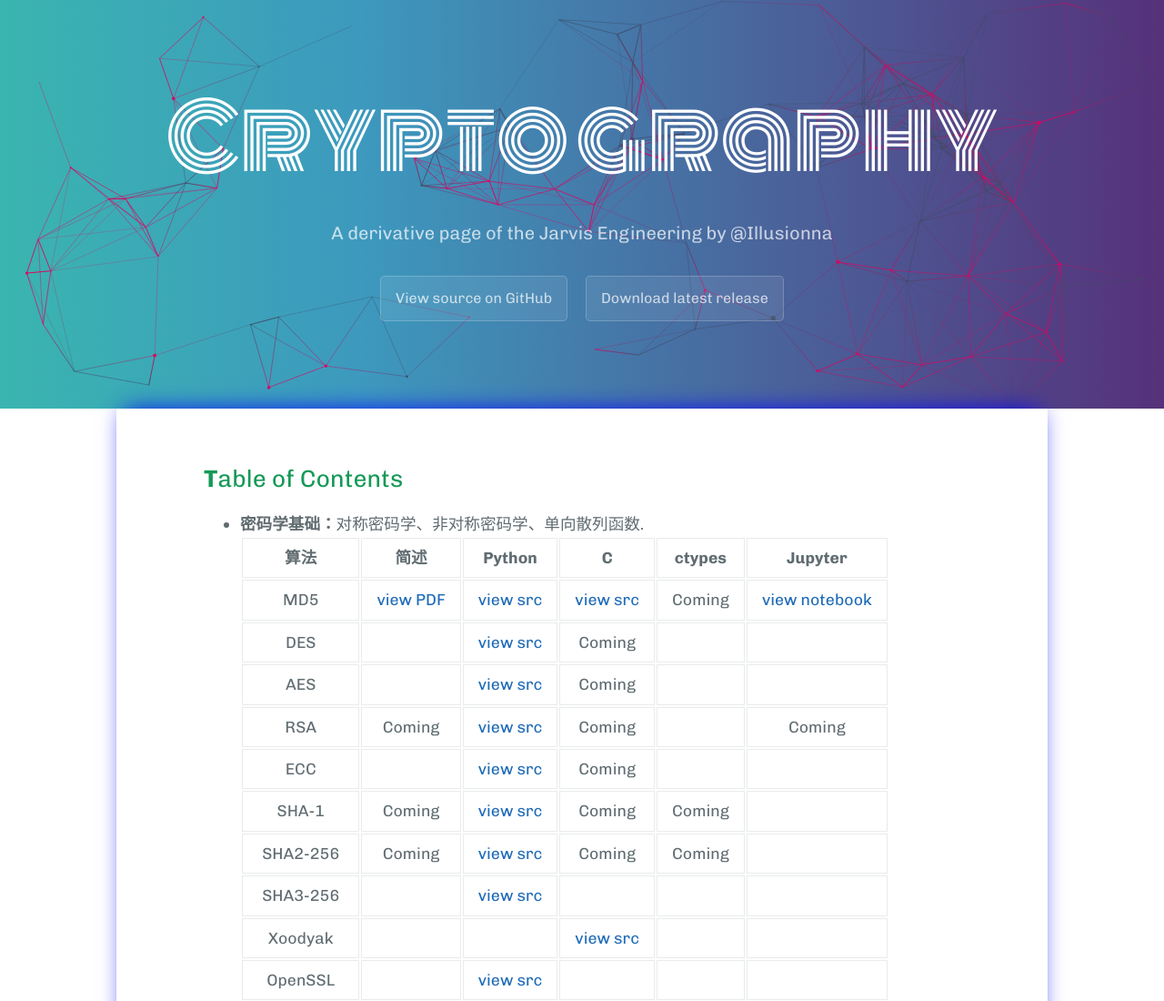
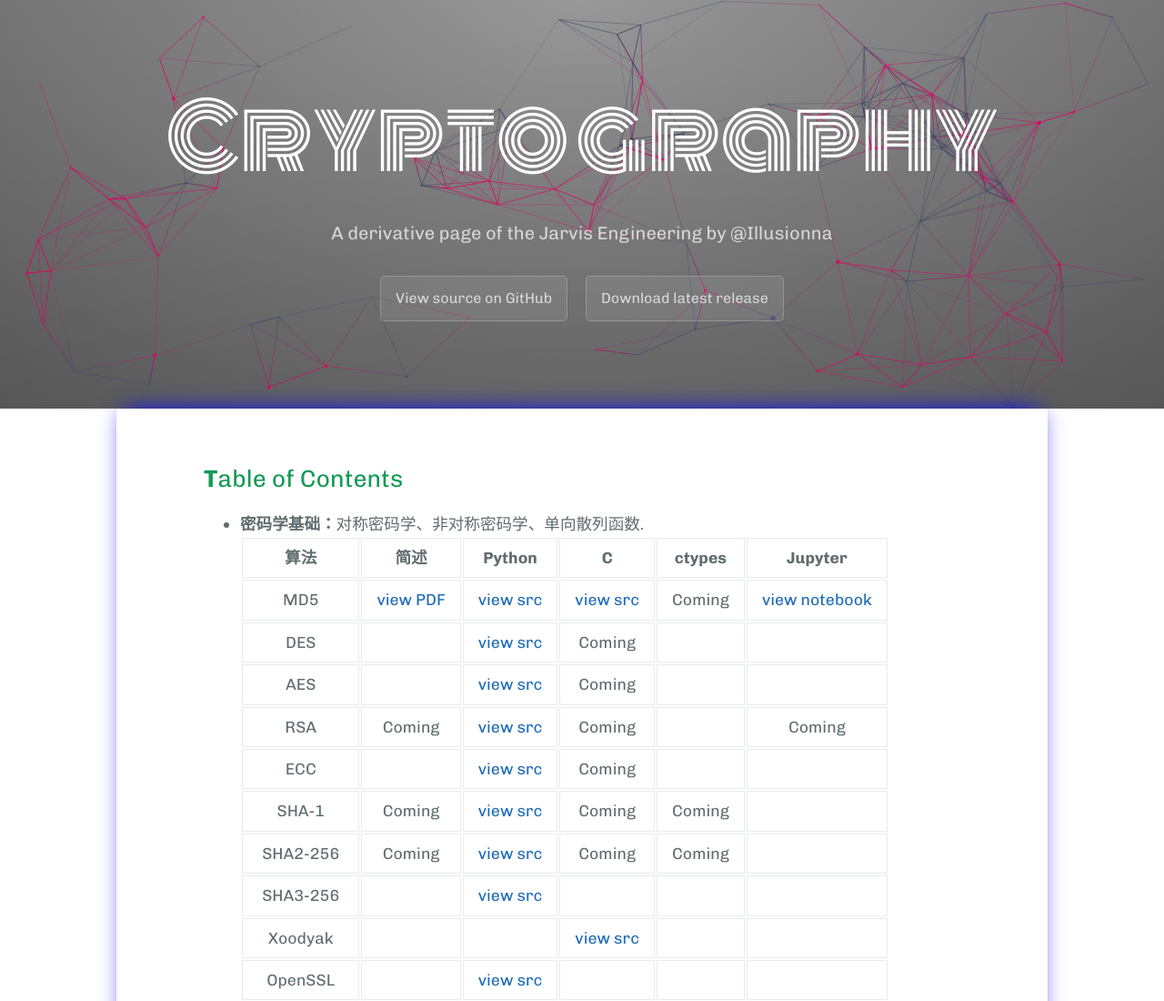
Before and after one commit to Illusionna/cryptography.github.io, a plain HTML site: page index.html in a window 1280 px wide. Shown: the top 1100 px of the page at 91% size. Drawn offline with Linux system fonts and the light colour scheme.

Commit message:
Update min.css

```diff
--- a/assets/css/min.css
+++ b/assets/css/min.css
@@ -65,7 +65,7 @@
 	text-align:center;
 	background:#5c258d;
 	background:-webkit-linear-gradient(to left,#5C258D,#4389A2);
-	background:linear-gradient(to right, #3ab5b0 0%, #3d99be 31%, #56317a 100%);
+	background: linear-gradient(to bottom, rgba(255,255,255,0.15) 0%, rgba(0,0,0,0.15) 100%), radial-gradient(at top center, rgba(255,255,255,0.40) 0%, rgba(0,0,0,0.40) 120%) #989898; background-blend-mode: multiply,multiply;
 }
 @media screen and (min-width:64em) {
 	.page-header {
```
